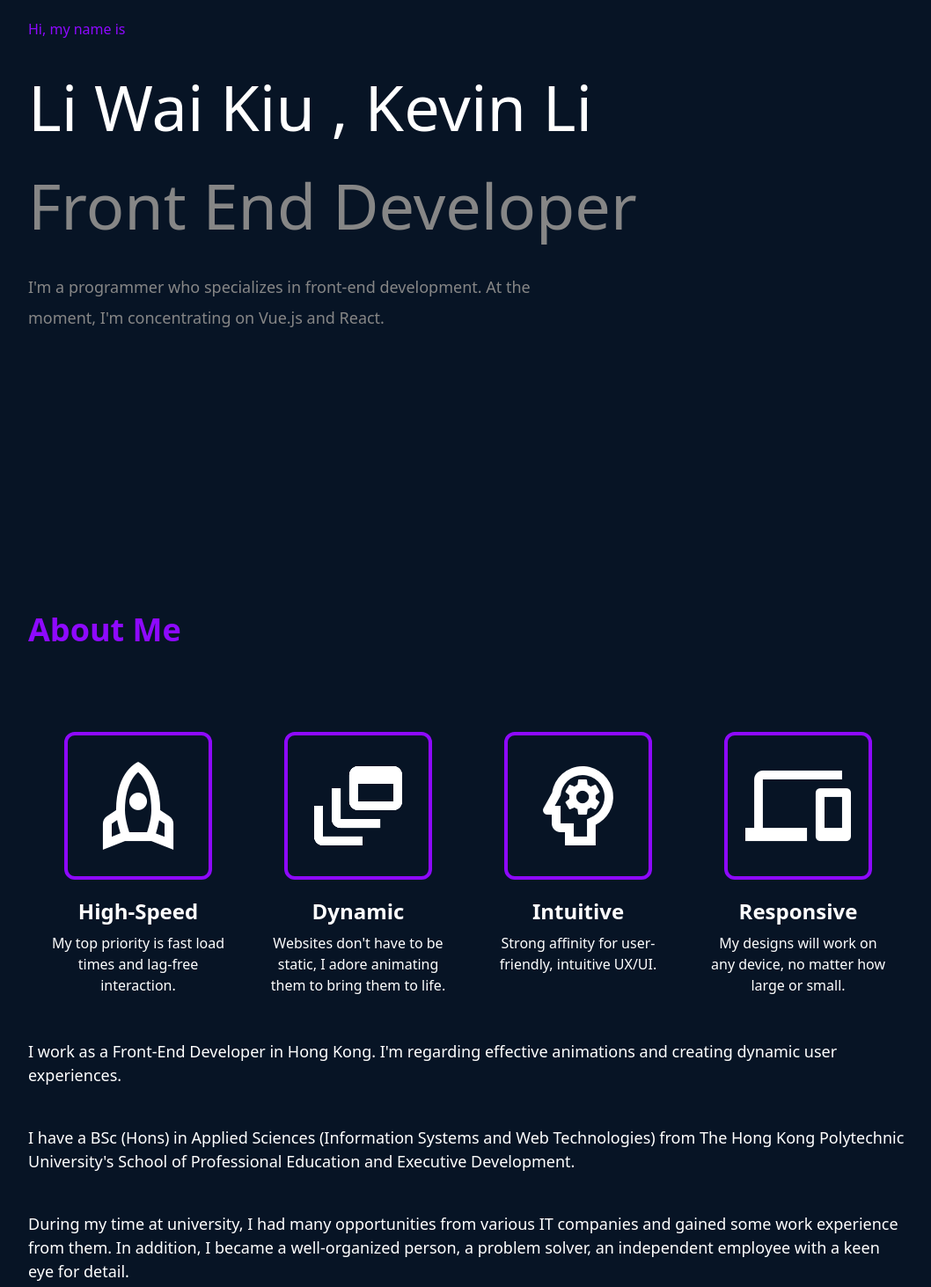
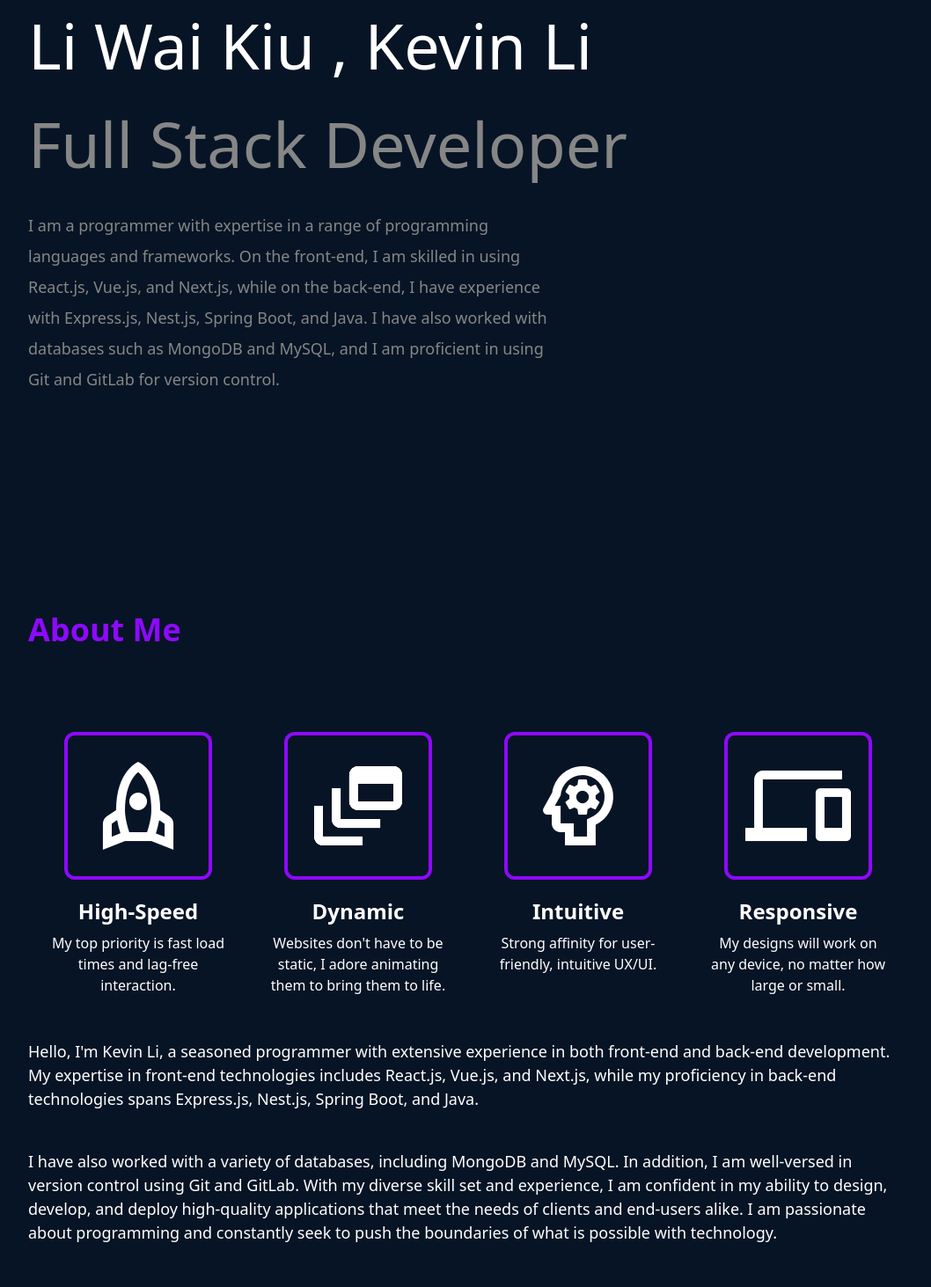
Before and after one commit to kevinli8831/portfolio, a Vue app: page / in a window 1280 px wide. Shown: the part 200-1663 px from the top of the page at 88% size, without its empty margins (108-1166 px from the left). Built offline with nearby package versions, Linux system fonts and the light colour scheme; a small style sheet from the web is missing.

Commit message:
feat[Intro & AboutMe]: updated to Infinite Finical Soluation

```diff
--- a/src/components/AboutMe.vue
+++ b/src/components/AboutMe.vue
@@ -24,12 +24,15 @@
           {{ item.text }}
         </span>
       </div>
-
+<!--  -->
       <!-- Filled -->
     </div>
     <p>
-      I work as a Front-End Developer in Hong Kong. I'm regarding effective
-      animations and creating dynamic user experiences.
+      Hello, I'm Kevin Li, a seasoned programmer with extensive experience in both front-end and back-end development. My expertise in front-end technologies includes React.js, Vue.js, and Next.js, while my proficiency in back-end technologies spans Express.js, Nest.js, Spring Boot, and Java.
+    </p>
+    <br />
+    <p>
+      I have also worked with a variety of databases, including MongoDB and MySQL. In addition, I am well-versed in version control using Git and GitLab. With my diverse skill set and experience, I am confident in my ability to design, develop, and deploy high-quality applications that meet the needs of clients and end-users alike. I am passionate about programming and constantly seek to push the boundaries of what is possible with technology.
     </p>
     <br />
     <p>
--- a/src/components/Intro.vue
+++ b/src/components/Intro.vue
@@ -5,10 +5,9 @@
   >
     <div class="textOrange">Hi, my name is</div>
     <div class="text-3xl sm:text-7xl">Li Wai Kiu , Kevin Li</div>
-    <div class="text-3xl sm:text-7xl text-[#868686]">Front End Developer</div>
+    <div class="text-3xl sm:text-7xl text-[#868686]">Full Stack Developer</div>
     <div class="text-lg text-[#868686] max-w-[600px]" style="line-height: 35px">
-      I'm a programmer who specializes in front-end development. At the moment,
-      I'm concentrating on Vue.js and React.
+      I am a programmer with expertise in a range of programming languages and frameworks. On the front-end, I am skilled in using React.js, Vue.js, and Next.js, while on the back-end, I have experience with Express.js, Nest.js, Spring Boot, and Java. I have also worked with databases such as MongoDB and MySQL, and I am proficient in using Git and GitLab for version control.
     </div>
   </div>
 </template>
```
